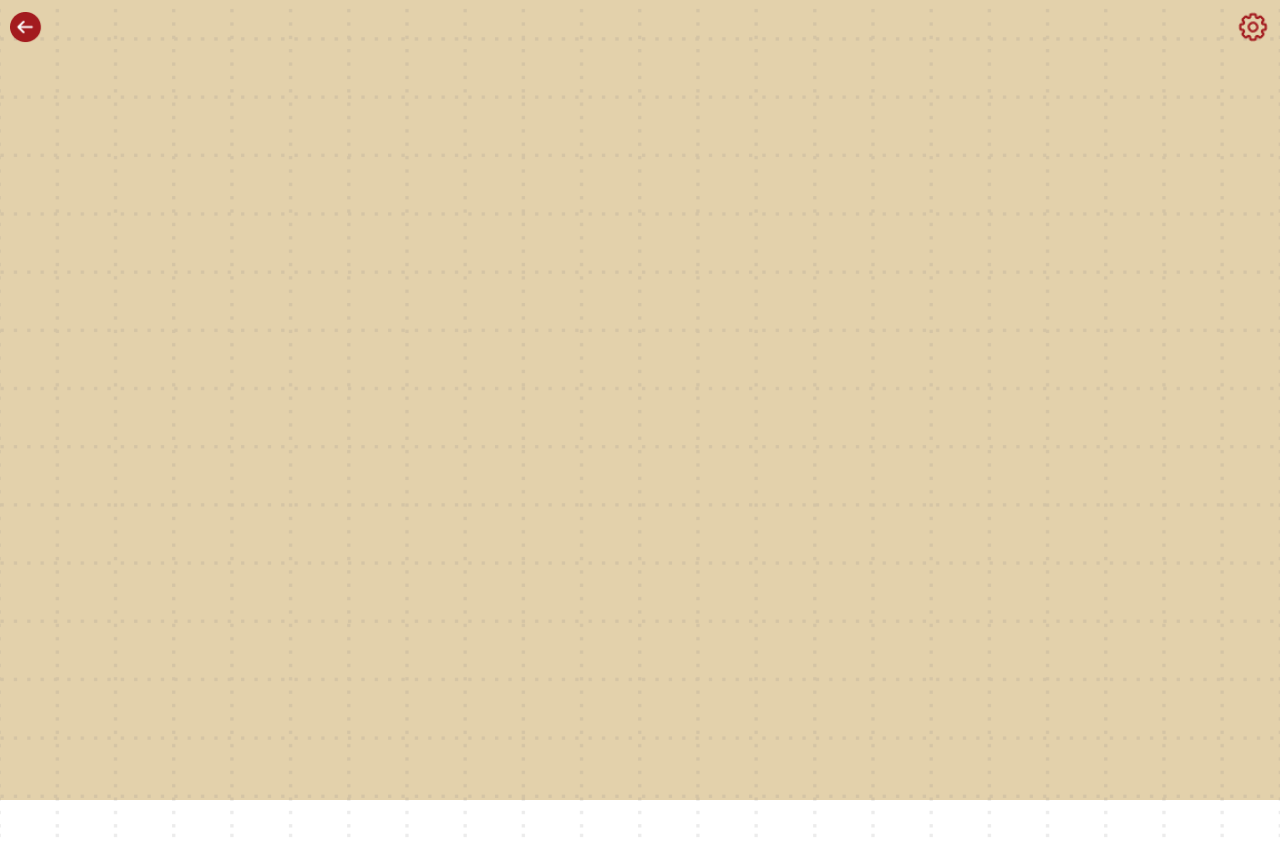
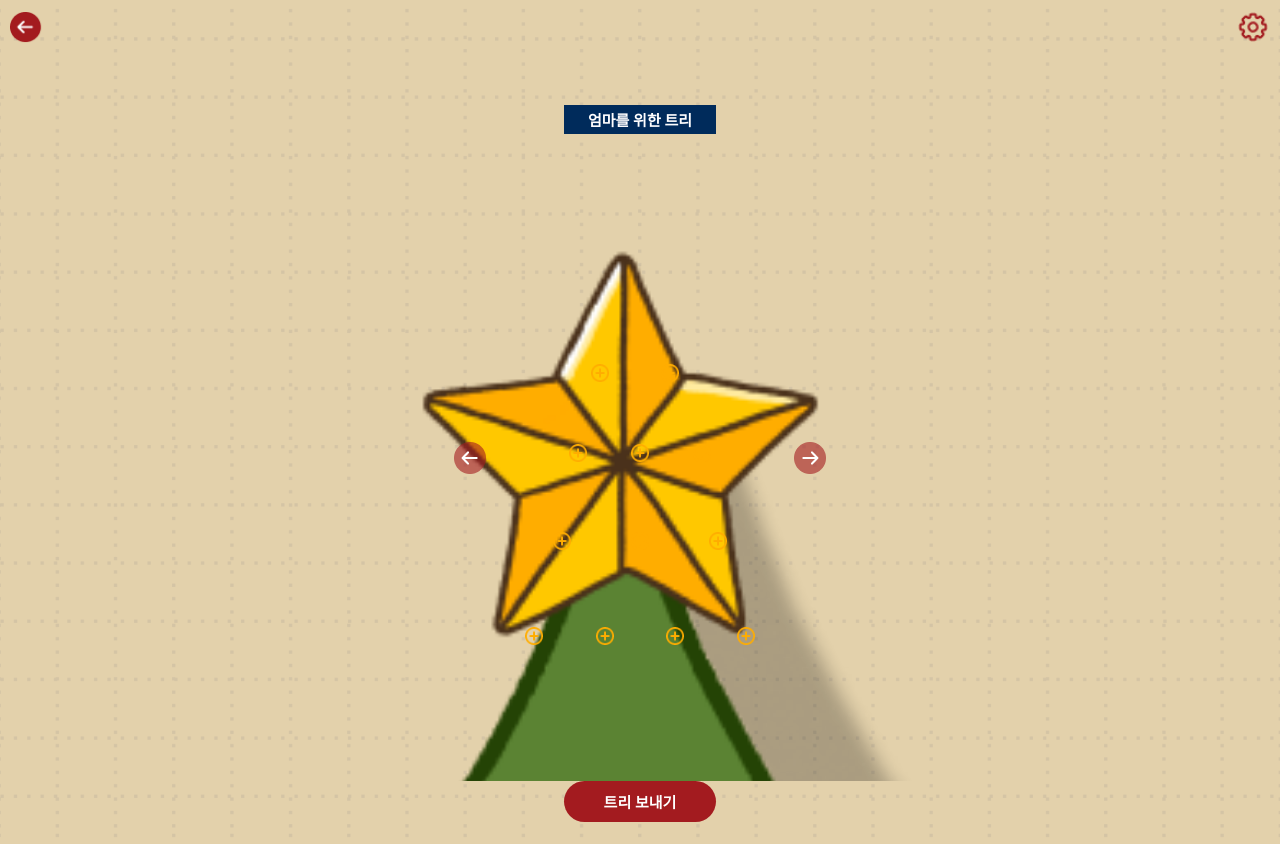
Before and after one commit to mogg22/Advent_calender, a React (Create React App) app in the folder frontend/: page /tree in a window 1280 px wide. Built offline with nearby package versions, Linux system fonts and the light colour scheme; a web font is replaced by a local one.

Commit message:
[1126]tree페이지 plus버튼,모달창 구현

```diff
--- /dev/null
+++ b/frontend/src/components/Modal_deco.js
@@ -0,0 +1,30 @@
+import { useEffect, useRef } from 'react';
+import '../styles/Deco.css';
+
+function Modal_deco({ setModalOpen }) {
+    const modalRef = useRef(null);
+
+    useEffect(() => {
+        const handler = (event) => {
+            if (modalRef.current && !modalRef.current.contains(event.target)) {
+                setModalOpen(false);
+            }
+        };
+
+        document.addEventListener('mousedown', handler);
+        document.addEventListener('touchstart', handler); // 모바일
+
+        return () => {
+            document.removeEventListener('mousedown', handler);
+            document.removeEventListener('touchstart', handler); // 모바일
+        };
+    }, [modalRef.current, setModalOpen]);
+
+    return (
+        <div className="deco-modal" ref={modalRef}>
+
+        </div>
+    );
+}
+
+export default Modal_deco;
--- /dev/null
+++ b/frontend/src/components/Plus.js
@@ -0,0 +1,26 @@
+import plus from "../img/plus.png";
+
+function Plus({ onClick }) {
+    return (
+        <div
+        onClick={onClick}
+            style={{
+                width: "60px",
+                height: "60px",
+                display: "flex",
+                justifyContent: "center",
+                alignItems: "center",
+            }}
+        >
+            <img
+                src={plus}
+                style={{
+                    width: "18px",
+                    height: "18px",
+                }}
+            />
+        </div>
+    );
+}
+
+export default Plus;
--- a/frontend/src/pages/Tree.js
+++ b/frontend/src/pages/Tree.js
@@ -1,13 +1,62 @@
+import React, { useState } from 'react';
+import Modal_deco from '../components/Modal_deco';
 import Header from "../components/Header";
 import "../styles/Tree.css";
+import Plus from '../components/Plus';
+import before from "../img/before.png";
+import after from "../img/after.png";
 
 function Tree() {
+
+  // 모달창 노출 여부 state
+  const [modalOpen, setModalOpen] = useState(false);
+
+  // 모달창 노출
+  const showModal = () => {
+      setModalOpen(true);
+  };
+
   return (
     <div className="tree-page">
       <div className="page-bg">
         <div className="center">
           <div className="tree-content">
             <Header />
+            <div className='receiver'>
+              <p>엄마를 위한 트리</p>
+            </div>
+            <div className="tree-bg">
+              <div className='tree-left-btn'>
+                <img src={before}/>
+              </div>
+              <div className='decoration'>
+                <div className='row-1'>
+                  <Plus onClick={showModal}/>
+                  <Plus onClick={showModal}/>
+                </div>
+                <div className='row-2'>
+                  <Plus onClick={showModal}/>
+                  <Plus onClick={showModal}/>
+                  <Plus onClick={showModal}/>
+                </div>
+                <div className='row-3'>
+                  <Plus onClick={showModal}/>
+                  <Plus onClick={showModal}/>
+                  <Plus onClick={showModal}/>
+                </div>
+                <div className='row-4'>
+                  <Plus onClick={showModal}/>
+                  <Plus onClick={showModal}/>
+                  <Plus onClick={showModal}/>
+                  <Plus onClick={showModal}/>
+                </div>
+              </div>
+              <div className='tree-right-btn'>
+                <img src={after}/>
+              </div>
+            </div>
+            <div className='send-btn'><p>트리 보내기</p></div>
+            {modalOpen && <Modal_deco setModalOpen={setModalOpen}/>}
           </div>
         </div>
       </div>
--- /dev/null
+++ b/frontend/src/styles/Deco.css
@@ -0,0 +1,11 @@
+.deco-modal {
+    width: 368.107px;
+    height: 530px;
+    z-index: 999;
+    position: relative;
+    top: calc(100vh * 0.1 - 566px);
+    margin-left: calc(390px * 0.05 * 0.6);
+    background-image: url("../img/whitedoor.png");
+    background-size: cover;
+    background-repeat: none;
+}
--- a/frontend/src/styles/Tree.css
+++ b/frontend/src/styles/Tree.css
@@ -2,4 +2,104 @@
   background-color: #c8a357;
   width: 100vw;
   height: 100vh;
+  min-height: 844px;
 }
+
+.content {
+  display: flex;
+  flex-direction: column;
+}
+
+.receiver {
+  display: flex;
+  justify-content: center;
+  align-items: center;
+  margin-top: 56px;
+}
+
+.receiver p {
+  background-color: #002B5B;
+  color: white;
+  font-size: 15px;
+  font-weight: 600;
+
+  padding: 4px 24px;
+}
+
+
+.tree-bg {
+  display: flex;
+  width: 100%;
+  height: 647px;
+  background-image: url("../img/tree_bg.png");
+  background-size: cover;
+  background-position: top;
+
+  justify-content: center;
+  align-items: center;
+}
+
+.tree-left-btn {
+  width: 32px;
+  height: 32px;
+  margin-left: 10px;
+}
+
+.tree-right-btn {
+  width: 32px;
+  height: 32px;
+  margin-right: 10px;
+}
+
+.decoration {
+  width: 308px;
+  height: 314px;
+  display: flex;
+  flex-direction: column;
+  align-items: center;
+}
+
+.row-1 {
+  width: 42%;
+  display: flex;
+  justify-content: space-between;
+  margin-right: 10px;
+  margin-top: 42px;
+}
+
+.row-2 {
+  width: 60%;
+  display: flex;
+  justify-content: space-between;
+  margin-top: 20px;
+}
+
+.row-3 {
+  width: 70%;
+  display: flex;
+  justify-content: space-between;
+  margin-top: 28px;
+}
+
+.row-4 {
+  width: 88%;
+  display: flex;
+  justify-content: space-between;
+  margin-top: 35px;
+}
+
+.send-btn {
+  display: flex;
+  justify-content: center;
+  align-items: center;
+}
+
+.send-btn p {
+  background-color: #a31b1f;
+  border-radius: 30px;
+  color: white;
+  font-size: 15px;
+  font-weight: bold;
+
+  padding: 10px 40px;
+}
```
